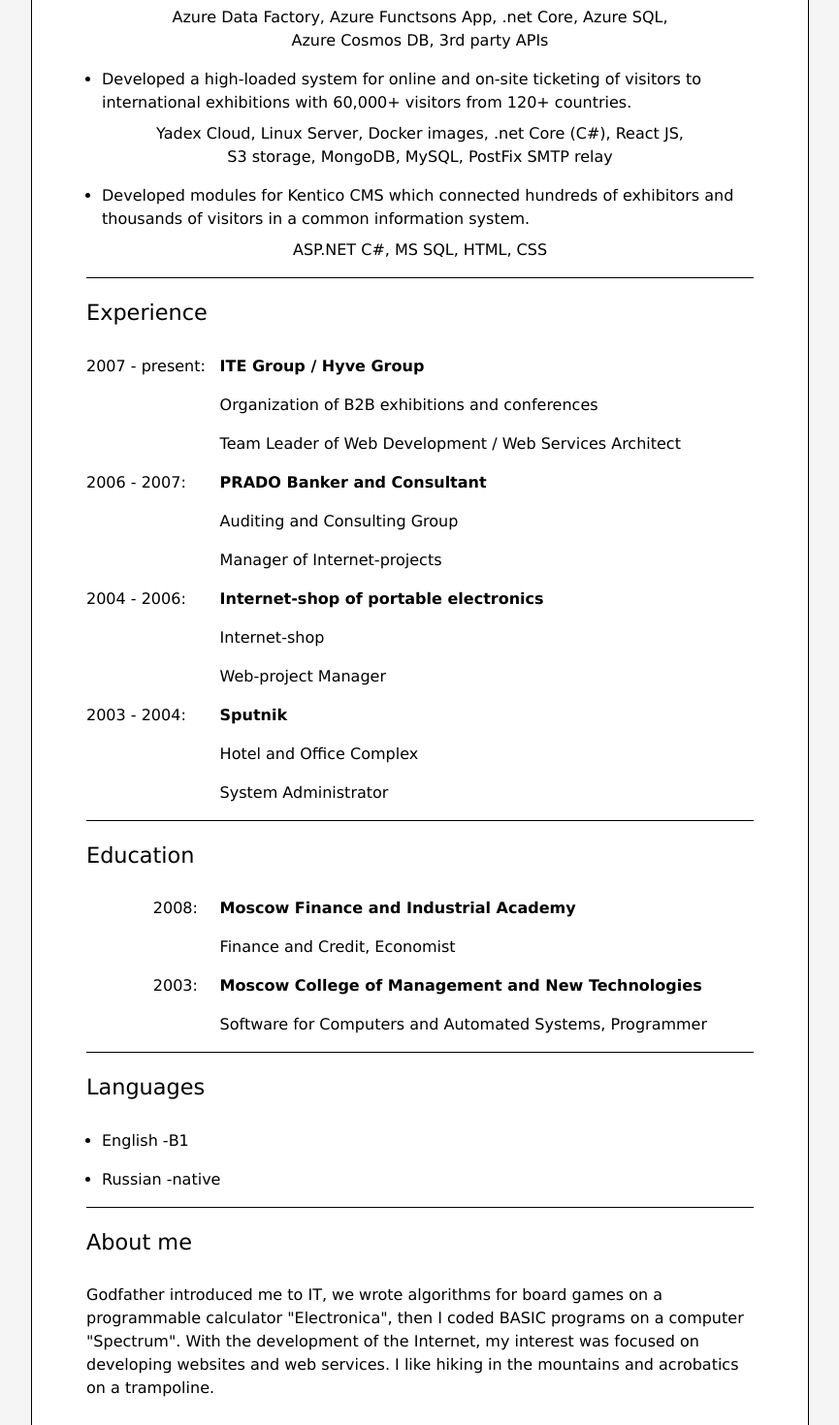
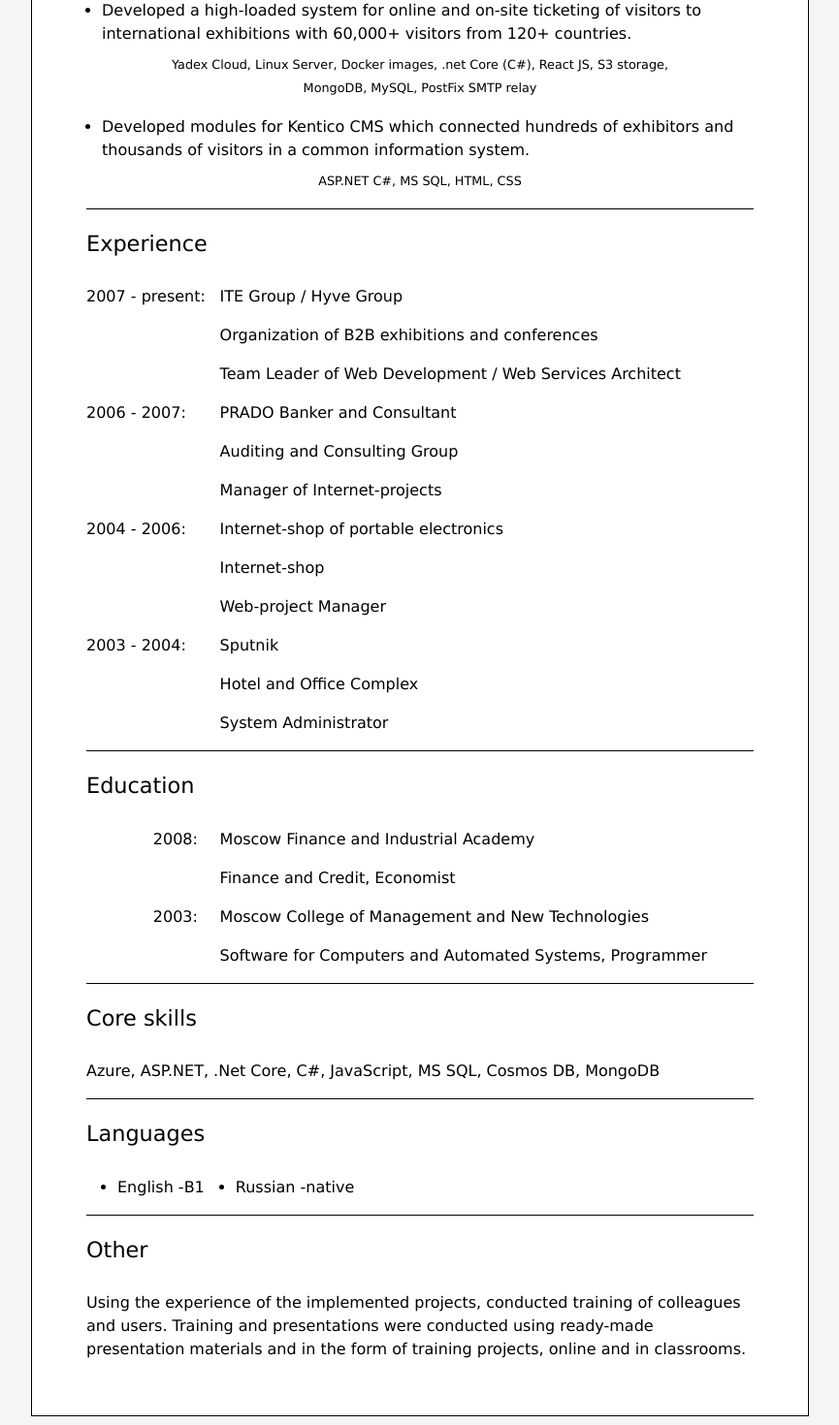
Before and after one commit to MiguelFrolov/frlv.ru, a React (Create React App) app: page /#/ in a window 1280 px wide. Shown: the part 740-2210 px from the top of the page at 97% size, without its empty margins (207-1072 px from the left). Built offline with nearby package versions, Linux system fonts and the light colour scheme.

Commit message:
edit content

```diff
--- a/src/App.css
+++ b/src/App.css
@@ -47,6 +47,8 @@
   margin: auto;
   width: 80%;
   text-align: center;
+  font-size: .8rem;
+  font-weight:lighter;
 }
 .period::after {
   content: ':';
@@ -56,7 +58,6 @@
   float: left;
 }
 .company {
-  font-weight: bolder;
   width: 80%;
   float: left;
 }
@@ -77,17 +78,16 @@
 .institution {
   width: 80%;
   float: left;
-  font-weight: bolder;
+
 }
 .speciality {
   padding-left: 20%;
 }
 .language {
-  margin-left: 1rem;
+  margin-left: 2rem;
   display: list-item;
   list-style-type: disc;
   float: left;
-  clear: left;
 }
 .language::after {
   content: ' - ';
@@ -95,7 +95,6 @@
 .lavel {
   display: block;
   float: left;
-  clear: right;
 }
 
 @media screen and (min-width: 864px) {
--- a/src/data/Content.js
+++ b/src/data/Content.js
@@ -7,12 +7,8 @@
         linkedin: "https://www.linkedin.com/in/mikhail-v-frolov",
     },
     {
-        title: "Основные навыки ",
-        skills: ["Azure", "ASP.NET", ".Net Core", "C#", "JavaScript", "MS SQL", "Cosmos DB", "MongoDB"],
-    },
-    {
         title: "Резюме",
-        description: "Я web-разработчик полного цикла с опытом: проектирования и реализации высоконагруженных систем в области B2B эвентов, разработки систем под бизнес-процессы компании и адаптации процессов под возможности системы, миграции web-сервисов в облака и обратно.",
+        description: "Web-разработчик полного цикла с опытом: проектирования и реализации высоконагруженных систем в области B2B эвентов, разработки систем под бизнес-процессы компании и миграции web-сервисов в облака Azure. Ищу должность web-разработчика с развитием в системного архитектора или руководителя команды web-разработки.",
     },
     {
         title: "Достижения",
@@ -41,7 +37,7 @@
             {
                 period: "2007 - по н.вр.",
                 company: "ITE Group / Hyve Group",
-                industry: "Организация и проведением B2B выставок и конференций",
+                industry: "Организация и проведение B2B выставок и конференций",
                 position: "Руководитель команды web-разработки",
             },
             {
@@ -58,7 +54,7 @@
             },
             {
                 period: "2003 - 2004",
-                company: "Сптник",
+                company: "Спутник",
                 industry: "Гостинично-офисный комплекс",
                 position: "Системный администратор",
             },
@@ -69,7 +65,7 @@
         education: [
             {
                 year: "2008",
-                institution: "Московская финансово промышленная академия",
+                institution: "Московская финансово-промышленная академия",
                 speciality: " Финансы и кредит, Экономист",
             },
             {
@@ -80,10 +76,14 @@
         ],
     },
     {
+        title: "Основные навыки ",
+        skills: ["Azure", "ASP.NET", ".Net Core", "C#", "JavaScript", "MS SQL", "Cosmos DB", "MongoDB"],
+    },
+    {
         title: "Знание языков",
         languages: [
             {
-                language: "Анклийский",
+                language: "Английский",
                 lavel: "B1",
             },
             {
@@ -93,7 +93,7 @@
         ]
     },
     {
-        title: "Обо мне",
-        description: "Знакомство с IT состоялось на работе моего крестного на одном из узлов телефонной связи, продолжилось программированием калькулятора «Электроника» для игры в настольные игры и написанием BASIC программ на компьютере «Символ». С развитием сети интернет интерес сконцентрировался на разработке сайтов и web-сервисов. Люблю походы в горы, увлекаюсь акробатикой на батуте.",
+        title: "Другое",
+        description: "Используя опыт реализованных проектов, проводил обучение коллеги и пользователей. Обучения и выступления проводились с использованием готовых презентационных материалов и в форме обучающих проектов, онлайн и в аудиториях.",
     },
 ];
--- a/src/data/en/Content.js
+++ b/src/data/en/Content.js
@@ -7,12 +7,8 @@
         linkedin: "https://www.linkedin.com/in/mikhail-v-frolov",
     },
     {
-        title: "Core skills",
-        skills: ["Azure", "ASP.NET", ".Net Core", "C#", "JavaScript", "MS SQL", "Cosmos DB", "MongoDB"],
-    },
-    {
         title: "Summary",
-        description: "I am a full-stack web-developer with experience in designing application architecture and implementing high-loaded systems for B2B events, developing web-systems for company business processes, migrating web services to the Azure cloud.",
+        description: "I am a full-stack web-developer with experience in designing application architecture and implementing high-loaded systems for B2B events, developing web-systems for company business processes, migrating web services to the Azure cloud. Looking for a position as a web developer with growth to system architect or web development team leader.",
     },
     {
         title: "Achievements",
@@ -80,6 +76,10 @@
         ],
     },
     {
+        title: "Core skills",
+        skills: ["Azure", "ASP.NET", ".Net Core", "C#", "JavaScript", "MS SQL", "Cosmos DB", "MongoDB"],
+    },
+    {
         title: "Languages",
         languages: [
             {
@@ -93,7 +93,7 @@
         ]
     },
     {
-        title: "About me",
-        description: "Godfather introduced me to IT, we wrote algorithms for board games on a programmable calculator \"Electronica\", then I coded BASIC programs on a computer \"Spectrum\". With the development of the Internet, my interest was focused on developing websites and web services. I like hiking in the mountains and acrobatics on a trampoline.",
+        title: "Other",
+        description: "Using the experience of the implemented projects, conducted training of colleagues and users. Training and presentations were conducted using ready-made presentation materials and in the form of training projects, online and in classrooms.",
     },
 ];
--- a/src/index.css
+++ b/src/index.css
@@ -4,7 +4,7 @@
 }
 body {
   margin: 0;
-  font-family: Verdana, sans-serif;
+  font-family:Verdana, Geneva, Tahoma, sans-serif;
   -webkit-font-smoothing: antialiased;
   -moz-osx-font-smoothing: grayscale;
   background-color: whitesmoke;
@@ -17,7 +17,7 @@
 
 h1 {
   font-size: 2rem;
-  font-weight:lighter;
+  font-weight:normal;
   line-height: 2rem;
   margin-top: 0;
   margin-bottom: 2rem;
@@ -25,7 +25,7 @@
 
 h2 {
   font-size: 1.7rem;
-  font-weight:lighter;
+  font-weight:normal;
   line-height: 1.7rem;
   margin-top: 0rem;
   margin-bottom: 2rem;
@@ -33,7 +33,7 @@
 
 h3 {
   font-size: 1.4rem;
-  font-weight:lighter;
+  font-weight:normal;
   line-height: 1.4rem;
   margin-top: 0;
   margin-bottom: 2rem;
```
